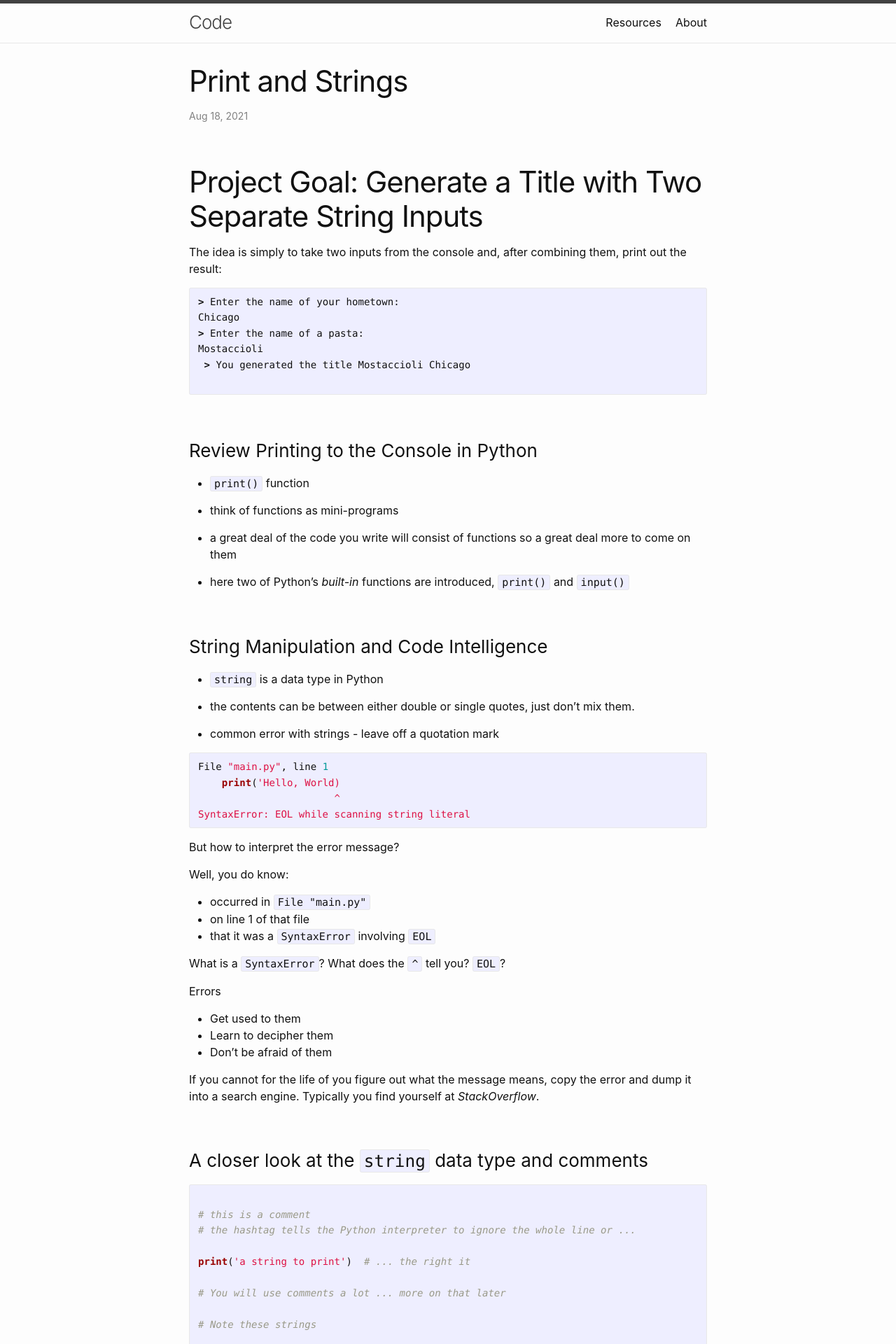
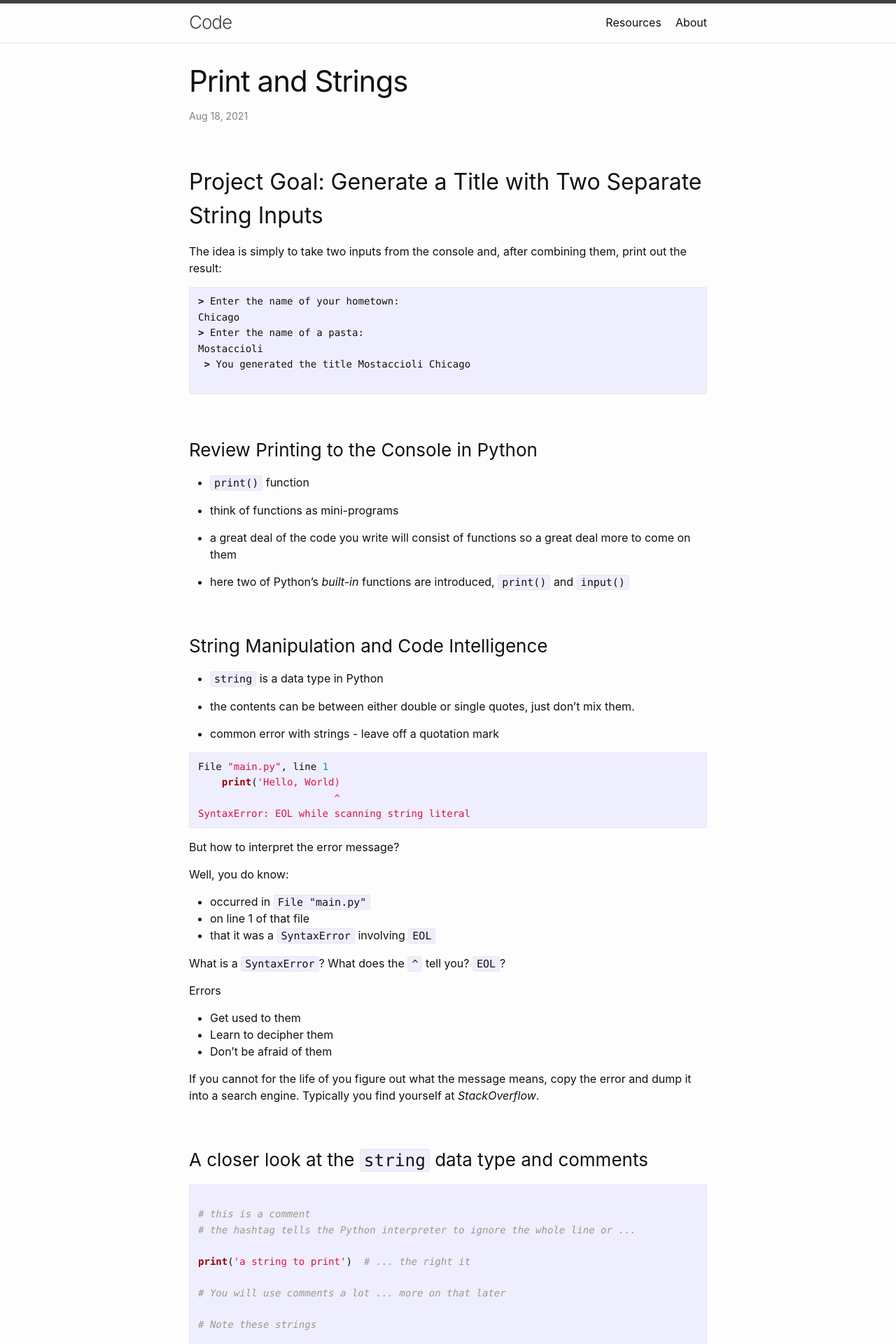
Before and after one commit to multum-non-multa/code, a Jekyll site: the page built from _posts/2021-08-18-printing-strings.md, in a window 1280 px wide. Shown: the top 1920 px of the page at 70% size. Built offline with Jekyll 4.4.1, drawn with Linux system fonts in a browser that asks for light colours.

```diff
--- a/_posts/2021-08-18-printing-strings.md
+++ b/_posts/2021-08-18-printing-strings.md
@@ -3,7 +3,7 @@ layout: post
 title: "Print and Strings"
 ---
 
-# Project Goal: Generate a Title with Two Separate String Inputs
+## Project Goal: Generate a Title with Two Separate String Inputs
 
 The idea is simply to take two inputs from the console and, after combining them, print out the result:
 
```
